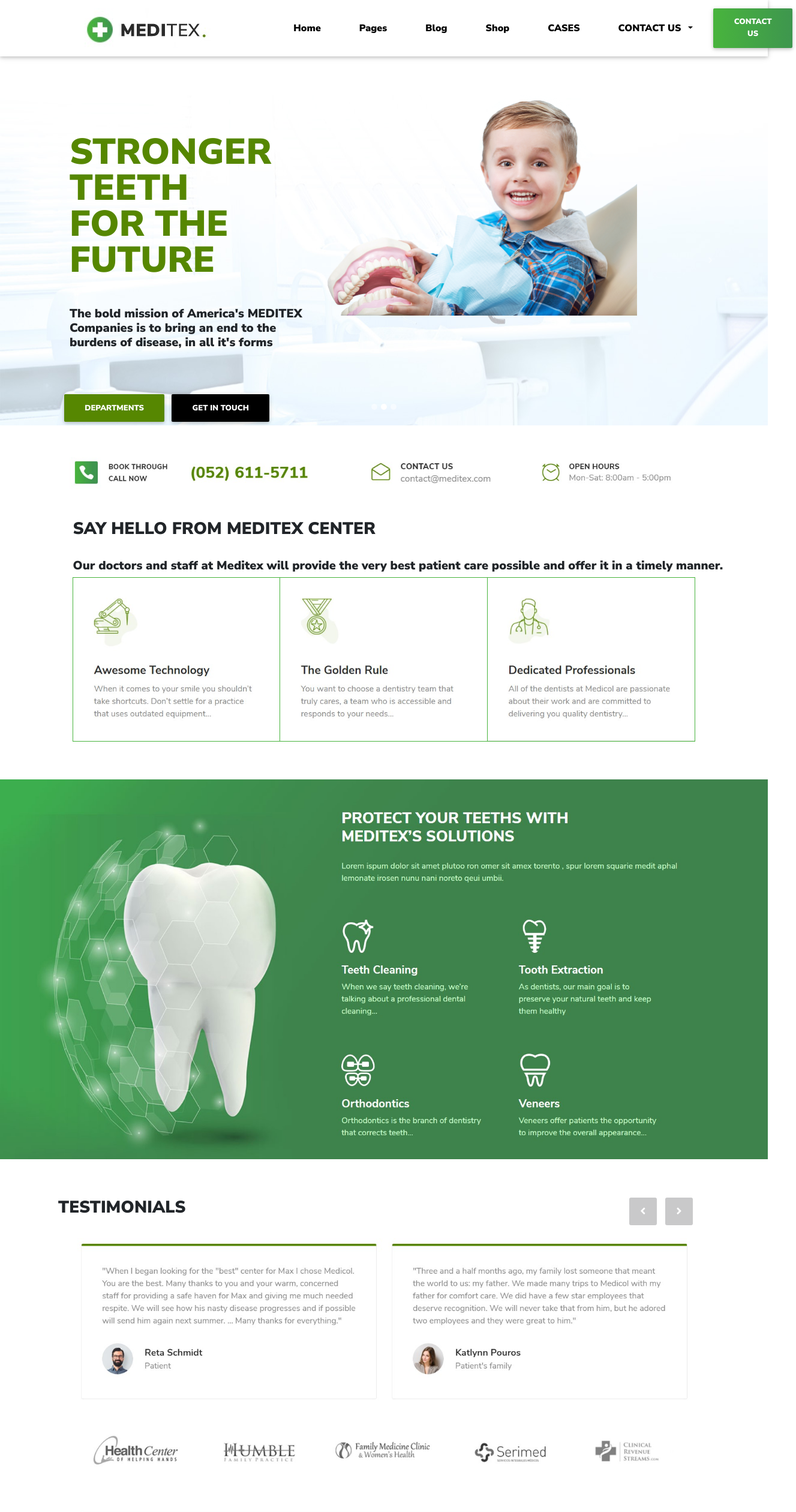
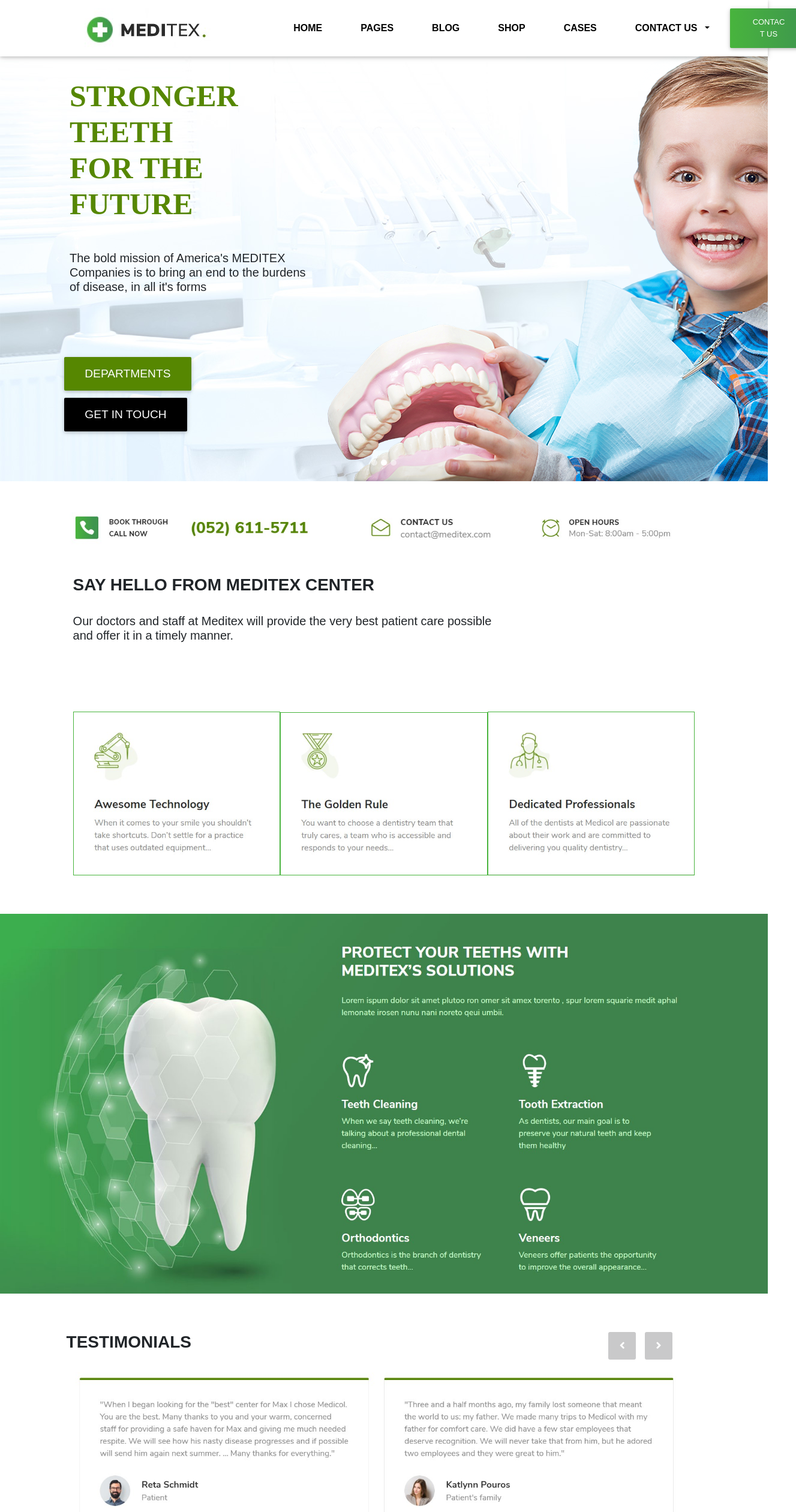
Before and after one commit to bahaadabbagh/dentistLP, a React (Create React App) app: page / in a window 1280 px wide. Shown: the top 2520 px of the page at 60% size, 1327 px wide, since content can reach past the window. Built offline with nearby package versions, Linux system fonts and the light colour scheme.

Commit message:
did some fixes

```diff
--- a/src/App.css
+++ b/src/App.css
@@ -1,10 +1,19 @@
-@import url('https://fonts.googleapis.com/css2?family=Nunito+Sans:wght@900&display=swap');
+@import url('https://fonts.googleapis.com/css2?family=Nunito+Sans:wght@100&display=swap');
 @import url('https://fonts.googleapis.com/css2?family=Roboto&display=swap');
 .App {
   text-align: center;
 }
 *{
-  font-family: "Nunito Sans";
+  font-family: "Nunito Sans", sans-serif;
+}
+.allNavbar{
+  position: fixed;
+  top:0;
+  font-family: "Nunito Sans", sans-serif;
+  width: 100%;
+  z-index: 10;
+  background-color: #fff;
+  font-weight: 800;
 }
 .test{
   margin-left: 10%;
@@ -26,14 +35,17 @@
   background-image: url("./images/home_dental.jpg");
 }
 .carouselText{
+ z-index: 1;
  padding-top: 5%;
  padding-left: 10%;
  text-align: start;
-
+}
+.carouselImg{
+  z-index: 0;
 }
 .carouselHero{
   font-family: "Nunito Sans";
-  font-size: 60px;
+  font-size: 50px;
   line-height: 60px;
   color:#568701;
   font-weight: 900;
@@ -42,31 +54,42 @@
 .greenButton{
   font-family: "Nunito Sans";
   background-color:#568701 !important;
+  font-size: larger;
 }
 .blackButton{
   font-family: "Nunito Sans";
   background-color: black !important;
+  font-size: larger;
 }
 .carouselButtons{
-  margin-top: 17%;
+  margin-top: 25%;
 }
 .callToAction{
   padding: 0 4%;
+  width: 100%;
 }
 .sellingPointsCards{
-  outline-style: ridge;
-  outline-width: 0.25px;
-  outline-color:  #48B43D;
+  border-style: ridge;
+  border-width: 0.25px;
+  border-color:  #48B43D;
   width: 30%;
+}
+.sellingPointsCards:hover{
+  border-top-width: 5px;
+  border-color:#1a800f ;
+  outline-width: 0px;
 }
 .sellingPointsText{
   font-family: "Roboto";
   text-align: start;
-  margin-left: 5%;
+  padding-left: 5%;
+  margin-bottom: 10%;
+}
+.sellingPointsHero{
   font-weight: 800 !important;
 }
 .sellingPoints{
-  margin: 0 5%;
+  padding: 0 5%;
 }
 .servicesImg{
   margin: 5% 0;
@@ -85,10 +108,18 @@
 .testimonialButton:hover{
   background-color: #568701;
 }
+.testimonials{
+  width: 98%;
+}
+.testimonialsHero{
+  padding-left: 15%;
+  font-weight: 900;
+}
 
 .buttonCol{
   float: right;
   padding-left: 5%;
+  margin-right: 0;
 }
 .allForm{
   margin : 5% 0;
@@ -100,7 +131,6 @@
 }
 .homeForm{
   z-index: 5;
-  /* margin-left: 60% ; */
 }
 .innerForm{
   background: linear-gradient(to bottom right, #48B43D 0%, #3E964E 100%) !important;
@@ -157,7 +187,11 @@
 }
 #socialIcons{
   margin: 0 4%;
-  background-color: #c9c9ca;
-  border-radius: 50%;
-  /* width: 20px; */
+  /* background-color: #c9c9ca; */
+  /* border-radius: 50%; */
+  /* width: 50px; */
 }
+
+/* i.fab {
+    border: 1px solid red;
+  } */
--- a/src/components/Form.jsx
+++ b/src/components/Form.jsx
@@ -8,8 +8,8 @@
             <iframe src="https://www.google.com/maps/embed?pb=!1m18!1m12!1m3!1d12037.85229192479!2d28.97633693668368!3d41.037001418764085!2m3!1f0!2f0!3f0!3m2!1i1024!2i768!4f13.1!3m3!1m2!1s0x14cab7650656bd63%3A0x8ca058b28c20b6c3!2zVGFrc2ltIFNxdWFyZSwgR8O8bcO8xZ9zdXl1LCAzNDQzNSBCZXlvxJ9sdS_EsHN0YW5idWw!5e0!3m2!1sen!2str!4v1598785426750!5m2!1sen!2str" width="100%" height="500rem" frameborder="0" allowfullscreen="" aria-hidden="false" tabindex="0" className="map"></iframe>
     <MDBContainer className="homeForm">
       <MDBRow>
-      <Col md="7"></Col>
-        <MDBCol md="4">
+      <Col md="8"></Col>
+        <MDBCol sm="4">
           <MDBCard>
             <MDBCardBody className="innerForm">
               <form >
--- a/src/components/HomeCarousel.jsx
+++ b/src/components/HomeCarousel.jsx
@@ -17,8 +17,8 @@
             <Button className="blackButton"> <strong>Get in touch</strong></Button>
             </Row>
           </Col>
-          <Col className="carouselImg" md="6">
-            <img src={firstSlide} alt="First slide" width="100%"/>
+          <Col className="carouselImg" md="7">
+            <img src={firstSlide} alt="First slide"/>
           </Col>
         </Row>
       </Carousel.Item>
@@ -32,14 +32,14 @@
             <Button className="blackButton"> <strong>Get in touch</strong></Button>
             </Row>
           </Col>
-          <Col className="carouselImg" md="5">
-            <img src={secondSlide} alt="second slide" width="100%" />
+          <Col className="carouselImg" md="7">
+            <img src={secondSlide} alt="second slide"  />
           </Col>
         </Row>
       </Carousel.Item>
       <Carousel.Item>
         <Row>
-          <Col className="carouselText">
+          <Col className="carouselText" md="5">
             <span className="carouselHero">FOR A <br/> SUPERSTAR SM </span>
             <h5>  <br/>  <br/> The bold mission of America's MEDITEX Companies is to bring an end to the burdens of disease, in all it's forms</h5>
             <Row className="carouselButtons">
@@ -47,7 +47,7 @@
             <Button className="blackButton"> <strong>Get in touch</strong></Button>
             </Row>
           </Col>
-          <Col>
+          <Col className="carouselImg" md="7">
             <img src={thirdSlide} alt="Third slide" width="100%"/>
           </Col>
         </Row>
--- a/src/components/Testimonials.jsx
+++ b/src/components/Testimonials.jsx
@@ -1,21 +1,22 @@
 import React from 'react';
-import {Row, Col} from "react-bootstrap";
+import {Row, Col, Container} from "react-bootstrap";
 import testimonialsImg from "../images/testimonialsImg.jpg"
 
 export default function Testimonials() {
     return (
-        <div>
-            <Row>
-                <Col md="4">
-           <h3><strong>TESTIMONIALS</strong></h3>
+        <div className="testimonials">
+            <Row >
+                <Col>
+           <h3 className="testimonialsHero">TESTIMONIALS</h3>
            </Col>
            <Col md="4"></Col>
-           <Col md="4" className="buttonCol">
+           <Col className="buttonCol">
 
            <button className="testimonialButton"><i class="fas fa-angle-left"></i></button>
            <button className="testimonialButton"><i class="fas fa-angle-right"></i></button>
            </Col>
            </Row>
+
            <Row>
                <img src={testimonialsImg} alt="testimonial" width="100%" />
            </Row>
--- a/src/components/footer.jsx
+++ b/src/components/footer.jsx
@@ -3,8 +3,6 @@
 import recentPosts from "../images/recentPosts.jpg";
 import copyrights from "../images/copyrights.jpg";
 import { Row, Col, Container } from "react-bootstrap";
-// import { far } from '@fortawesome/free-solid-svg-icons'
-
 import { FontAwesomeIcon } from "@fortawesome/react-fontawesome";
 
 export default function footer() {
--- a/src/components/navbar.jsx
+++ b/src/components/navbar.jsx
@@ -26,7 +26,7 @@
   render() {
     return (
       <Router>
-        <MDBNavbar  light expand="md">
+        <MDBNavbar className="allNavbar" light expand="md">
             <img src={logo} alt="logo" className="test"/>
           {/* <MDBNavbarBrand >
             <strong className="white-text">Navbar</strong>
@@ -38,7 +38,7 @@
                 <MDBDropdown>
                   <MDBDropdownToggle nav>
                     <span className="mr-2" to="#!">
-                      Home
+                      HOME
                     </span>
                   </MDBDropdownToggle>
                   <MDBDropdownMenu>
@@ -58,7 +58,7 @@
                 <MDBDropdown>
                   <MDBDropdownToggle nav >
                     <span className="mr-2" to="#!">
-                      Pages
+                      PAGES
                     </span>
                   </MDBDropdownToggle>
                   <MDBDropdownMenu>
@@ -77,7 +77,7 @@
                 <MDBDropdown>
                   <MDBDropdownToggle nav>
                     <span className="mr-2" to="#!">
-                      Blog
+                      BLOG
                     </span>
                   </MDBDropdownToggle>
                   <MDBDropdownMenu>
@@ -95,7 +95,7 @@
               <MDBNavItem>
                 <MDBDropdown>
                   <MDBDropdownToggle nav>
-                    <span className="mr-2">Shop</span>
+                    <span className="mr-2">SHOP</span>
                   </MDBDropdownToggle>
                   <MDBDropdownMenu>
                     <MDBDropdownItem href="#!">Action</MDBDropdownItem>
--- a/src/components/sellingPoints.jsx
+++ b/src/components/sellingPoints.jsx
@@ -8,8 +8,8 @@
     return (
         <div className="sellingPoints">
             <div className="sellingPointsText">
-           <h3> SAY HELLO FROM MEDITEX CENTER </h3>
-            <h5><br/>Our doctors and staff at Meditex will provide the very best patient care possible and offer it in a timely manner.</h5>
+           <h3 className="sellingPointsHero"> SAY HELLO FROM MEDITEX CENTER </h3>
+            <h5><br/>Our doctors and staff at Meditex will provide the very best patient care possible<br/> and offer it in a timely manner.</h5>
             </div>
            <img src={technology} alt="technology" className="sellingPointsCards" />
            <img src={goldenRule} alt="golden rule" className="sellingPointsCards" />
```
